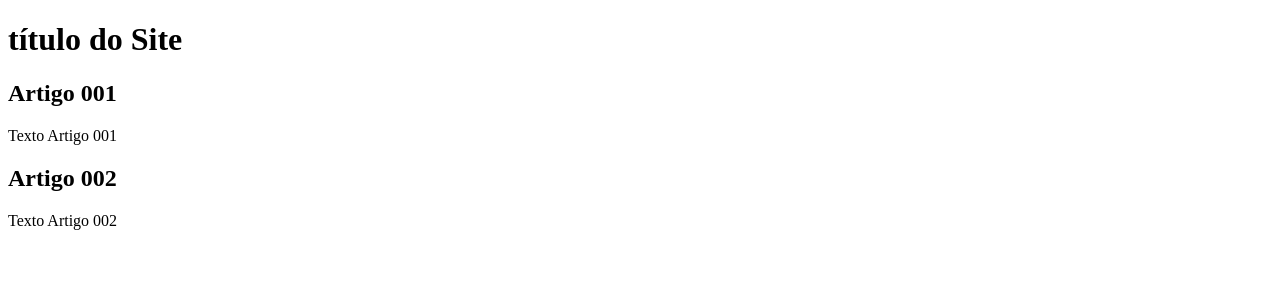
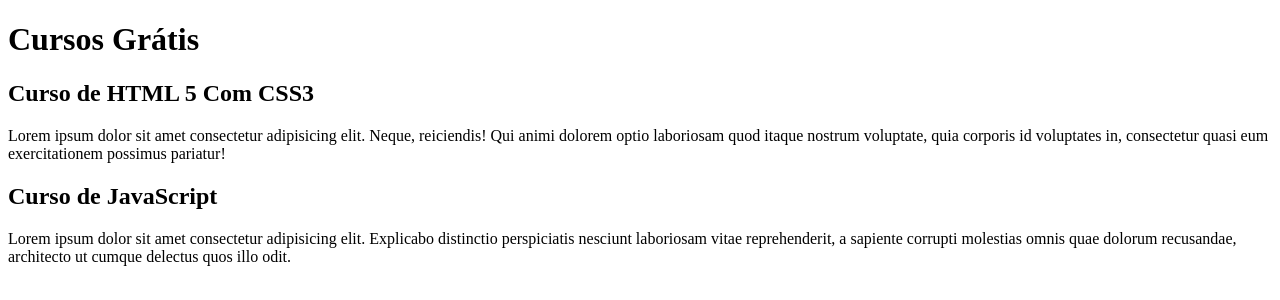
Before and after one commit to Emeyas-Franco/projeto-site, a plain HTML site: page index.html in a window 1280 px wide. Drawn offline with Linux system fonts and the light colour scheme.

Commit message:
comecei a escrever o conteúdo

```diff
--- a/index.html
+++ b/index.html
@@ -3,20 +3,20 @@
 <head>
     <meta charset="UTF-8">
     <meta name="viewport" content="width=device-width, initial-scale=1.0">
-    <title>Document</title>
+    <title>Título do Site</title>
 </head>
 <body>
     <main>
         <header>
-            <h1>título do Site</h1>
+            <h1>Cursos Grátis</h1>
         </header>
         <article>
-            <h2>Artigo 001</h2>
-            <p>Texto Artigo 001</p>
+            <h2>Curso de HTML 5 Com CSS3</h2>
+            <p>Lorem ipsum dolor sit amet consectetur adipisicing elit. Neque, reiciendis! Qui animi dolorem optio laboriosam quod itaque nostrum voluptate, quia corporis id voluptates in, consectetur quasi eum exercitationem possimus pariatur!</p>
         </article>
         <article>
-            <h2>Artigo 002</h2>
-            <p>Texto Artigo 002</p>
+            <h2>Curso de JavaScript</h2>
+            <p>Lorem ipsum dolor sit amet consectetur adipisicing elit. Explicabo distinctio perspiciatis nesciunt laboriosam vitae reprehenderit, a sapiente corrupti molestias omnis quae dolorum recusandae, architecto ut cumque delectus quos illo odit.</p>
         </article>
     </main>
 </body>
```
